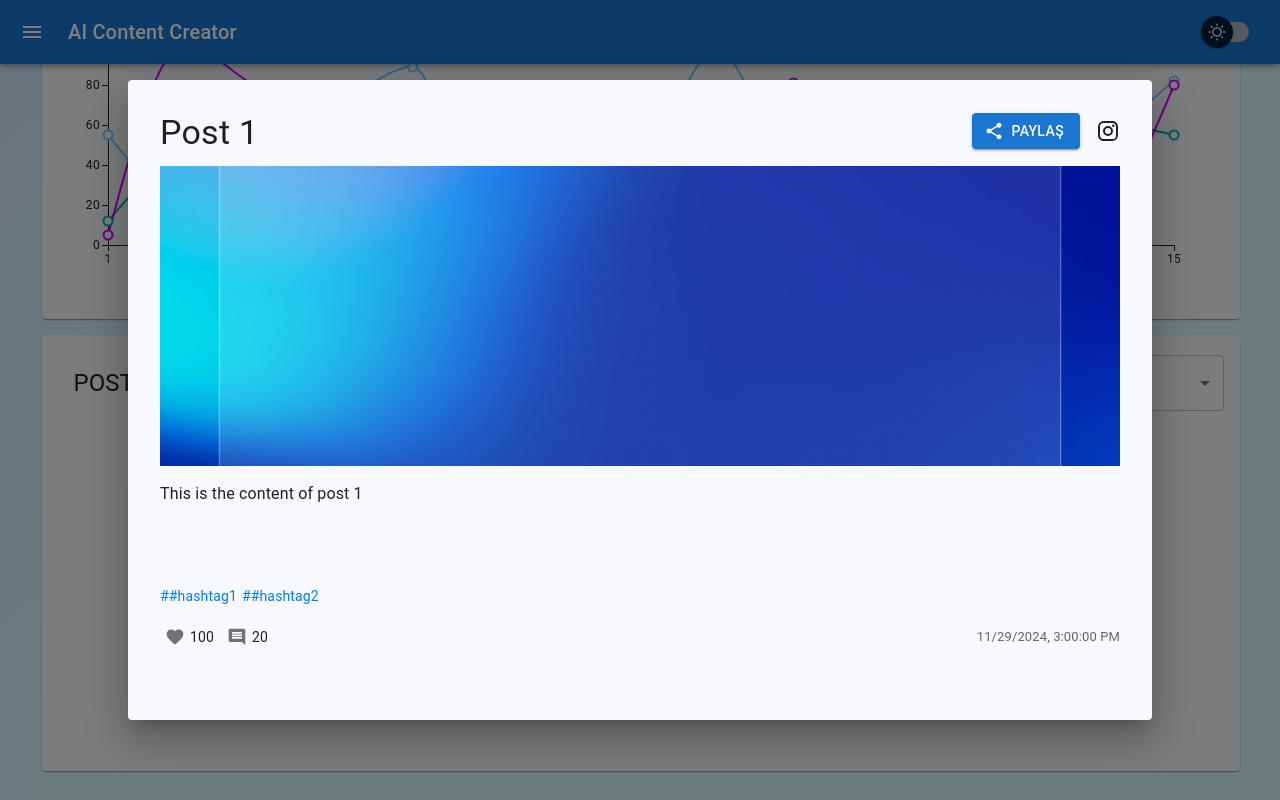
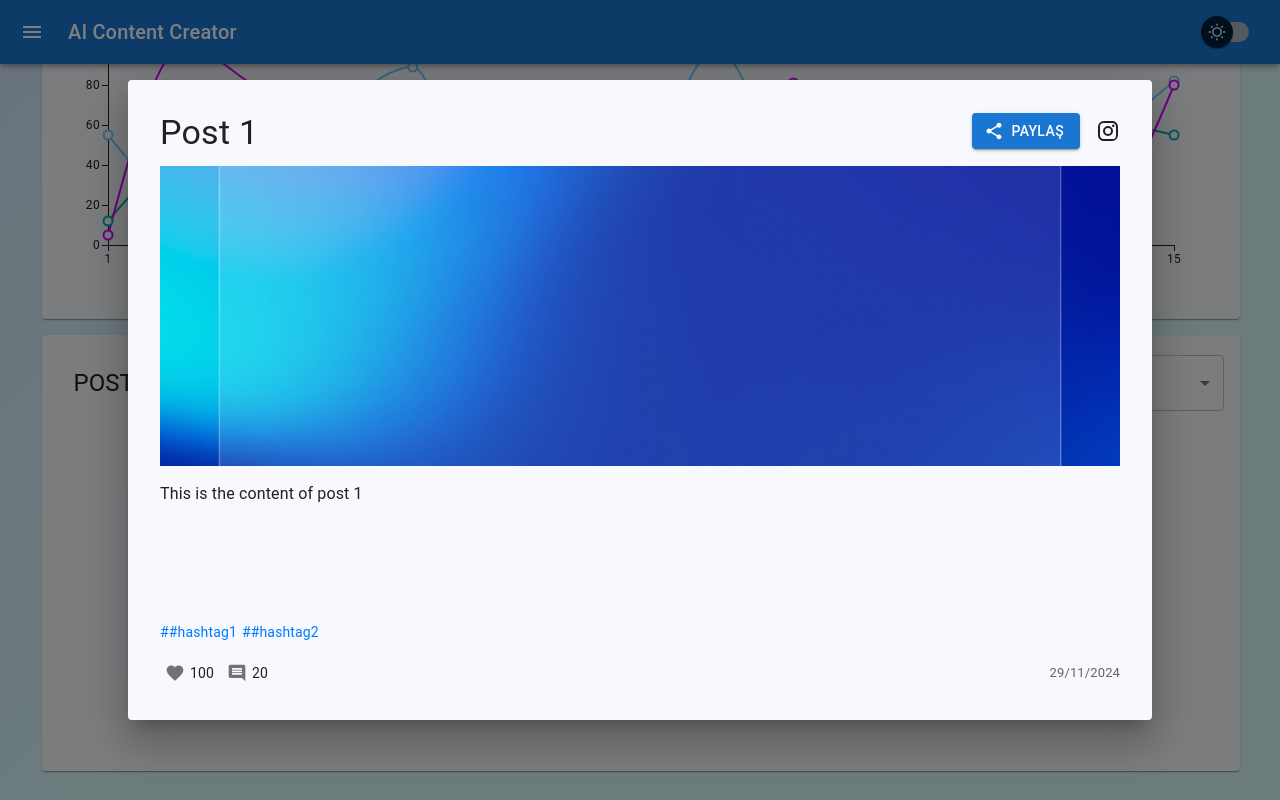
Before and after one commit to derekcoleman/Erciyes-AI-Content-Creator, a Next.js app in the folder client/: page /statistics in a window 1280 px wide. Both pictures are taken after a click on the button 429 px from the left and 1180 px from the top of the page. Shown: the part 586-1386 px from the top of the page. Built offline with nearby package versions, Linux system fonts and the light colour scheme.

Commit message:
Add created_at field to posts, implement date formatting, and enhance loading indicators in ExpandedCard

```diff
--- a/client/src/app/page.tsx
+++ b/client/src/app/page.tsx
@@ -24,6 +24,7 @@ import { settingsAtom } from "@/store";
 import { useAtom } from "jotai";
 import { useRouter } from "next/navigation";
 import CircularProgress from "@mui/material/CircularProgress";
+import { create } from "domain";
 
 export default function HomePage() {
   const [postDatas, setPostDatas] = useState<Post_Backend>();
@@ -71,6 +72,7 @@ export default function HomePage() {
         title: fetchedPost.post.title,
         body: fetchedPost.post.body,
         status: 0,
+        created_at: Date.now().toString(),
       };
 
       setPostDatas((prev) => {
@@ -235,7 +237,7 @@ export default function HomePage() {
               hashtags={["tag3", "tag4"]}
               likes={20}
               comments={8}
-              date="2024-10-28T15:00:00Z"
+              date={postDatas.posts[0].created_at}
               isShared={postDatas.posts[0].status || 0}
             />
           </Grid>
@@ -252,7 +254,7 @@ export default function HomePage() {
                   hashtags={["tag3", "tag4"]}
                   likes={20}
                   comments={8}
-                  date="2024-10-28T15:00:00Z"
+                  date={post.created_at}
                   isShared={post.status || 0}
                 />
               </Grid>
--- a/client/src/components/card/CustomCard.tsx
+++ b/client/src/components/card/CustomCard.tsx
@@ -12,7 +12,7 @@ import FavoriteIcon from "@mui/icons-material/Favorite";
 import CommentIcon from "@mui/icons-material/Comment";
 import InstagramIcon from "@mui/icons-material/Instagram";
 import LinkedInIcon from "@mui/icons-material/LinkedIn";
-import { textLimiter } from "@/lib/utils";
+import { formatDate, textLimiter } from "@/lib/utils";
 import ExpandedCard from "./ExpandedCard";
 import { CustomCardProps } from "@/lib/types";
 import TopixIcon from "../icons/TopixIcon ";
@@ -143,7 +143,7 @@ const CustomCard: React.FC<CustomCardProps> = ({
             color="text.secondary"
             sx={{ textAlign: "center" }}
           >
-            {new Date(date).toLocaleString()}
+            {formatDate(date)}
           </Typography>
         </CardContent>
       </Card>
--- a/client/src/components/card/ExpandedCard.tsx
+++ b/client/src/components/card/ExpandedCard.tsx
@@ -7,15 +7,16 @@ import {
   Fade,
   Backdrop,
   Button,
-  Alert,
 } from "@mui/material";
 import FavoriteIcon from "@mui/icons-material/Favorite";
 import CommentIcon from "@mui/icons-material/Comment";
 import ShareIcon from "@mui/icons-material/Share"; // Paylaşım simgesi
 import { ReactNode, useState } from "react";
-import { addPostManuel } from "@/lib/utils";
+import { addPostManuel, formatDate } from "@/lib/utils";
+import CircularProgress from "@mui/material/CircularProgress";
+import CheckCircleOutlineIcon from "@mui/icons-material/CheckCircleOutline";
+import ErrorOutlineIcon from "@mui/icons-material/ErrorOutline";
 
-// Fonksiyon tipi
 interface ExpandedCardProps {
   open: boolean;
   onClose: () => void;
@@ -48,8 +49,10 @@ const ExpandedCard: React.FC<ExpandedCardProps> = ({
   isShared = false,
 }) => {
   const [shareStatus, setShareStatus] = useState<boolean>(isShared);
+  const [loading, setLoading] = useState<boolean>(false);
 
   const handleShare = async () => {
+    setLoading(true);
     try {
       const response = await addPostManuel(id);
 
@@ -64,6 +67,8 @@ const ExpandedCard: React.FC<ExpandedCardProps> = ({
       console.error("Failed to share post: ", error);
       setShareStatus(false);
       onShareStatusChange(false);
+    } finally {
+      setLoading(false);
     }
   };
 
@@ -80,6 +85,8 @@ const ExpandedCard: React.FC<ExpandedCardProps> = ({
       <Fade in={open}>
         <Box
           sx={{
+            display: "flex",
+            flexDirection: "column",
             position: "absolute",
             top: "50%",
             left: "50%",
@@ -111,6 +118,14 @@ const ExpandedCard: React.FC<ExpandedCardProps> = ({
                 marginBottom: 2,
               }}
             >
+              {loading && <CircularProgress />}
+              {shareStatus ? (
+                <CheckCircleOutlineIcon fontSize="large" color="success" />
+              ) : loading ? (
+                <ErrorOutlineIcon fontSize="large" color="error" />
+              ) : (
+                <></>
+              )}
               <Button
                 variant="contained"
                 color="primary"
@@ -132,14 +147,8 @@ const ExpandedCard: React.FC<ExpandedCardProps> = ({
           <Typography variant="body1" sx={{ marginTop: 2 }}>
             {content}
           </Typography>
-          {shareStatus && (
-            <Box sx={{ marginTop: 2 }}>
-              <Alert severity={shareStatus ? "success" : "error"}>
-                {shareStatus}
-              </Alert>
-            </Box>
-          )}
-          {!shareStatus && <Box sx={{ marginTop: 2, height: "48px" }}></Box>}
+
+          <Box sx={{ marginTop: "auto" }}>
             <Typography variant="body2" sx={{ marginTop: 2 }}>
               {hashtags.map((tag, index) => (
                 <span
@@ -169,8 +178,9 @@ const ExpandedCard: React.FC<ExpandedCardProps> = ({
                 <Typography variant="body2">{comments}</Typography>
               </Box>
               <Typography fontSize="small" color="text.secondary">
-              {new Date(date).toLocaleString()}
+                {formatDate(date)}
               </Typography>
+            </Box>
           </Box>
         </Box>
       </Fade>
--- a/client/src/lib/types.ts
+++ b/client/src/lib/types.ts
@@ -94,6 +94,7 @@ export interface Post {
   status: boolean;
   post: { user_id: number; title: string; body: string };
   post_id: number;
+  created_at?: string;
 }
 export interface Post_Backend {
   code: number;
@@ -106,6 +107,7 @@ export interface Post_Backend {
     body: string;
     photos?: object;
     status?: number;
+    created_at: string;
   }[];
 }
 
--- a/client/src/lib/utils.ts
+++ b/client/src/lib/utils.ts
@@ -497,6 +497,14 @@ const addPostManuel = async (post_id: number): Promise<FetchInfo> => {
   return data;
 };
 
+const formatDate = (dateString: string) => {
+  const date = new Date(dateString); // ISO string'i Date nesnesine dönüştür
+  const day = date.getDate().toString().padStart(2, "0"); // Gün
+  const month = (date.getMonth() + 1).toString().padStart(2, "0"); // Ay, 1'den başlar, +1 ekliyoruz
+  const year = date.getFullYear(); // Yıl
+  return `${day}/${month}/${year}`; // Format: "gg/aa/yyyy"
+};
+
 export {
   loginUser,
   registerUser,
@@ -517,4 +525,5 @@ export {
   transformSettingsFromBackend,
   transformSettingsToBackend,
   addPostManuel,
+  formatDate,
 };
```
Lines whose indentation alone changed are shown as unchanged.
